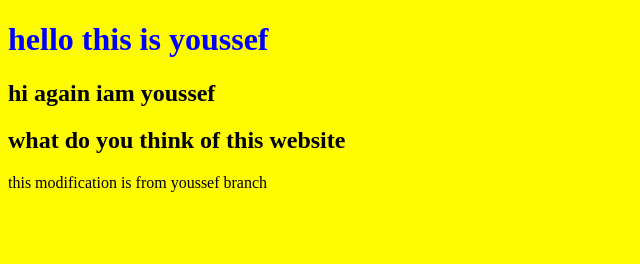
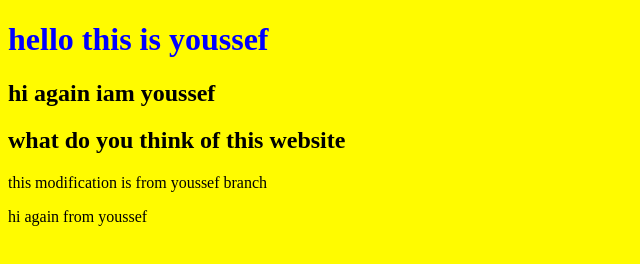
Before and after one commit to Joe-Hany-elsai-d/myproject, a plain HTML site: page index.html in a window 1280 px wide. Shown: the whole page, without its empty margins (0-640 px from the left). Drawn offline with Linux system fonts and the light colour scheme.

Commit message:
youssef modified the code in index.html

```diff
--- a/index.html
+++ b/index.html
@@ -11,6 +11,7 @@
     <h2>hi again iam youssef</h2>
     <h2>what do you think of this website</h2>
     <div>this modification is from youssef branch</div>
+    <p>hi again from youssef</p>
     <script src="app.js"></script>
 </body>
 </html>
```
